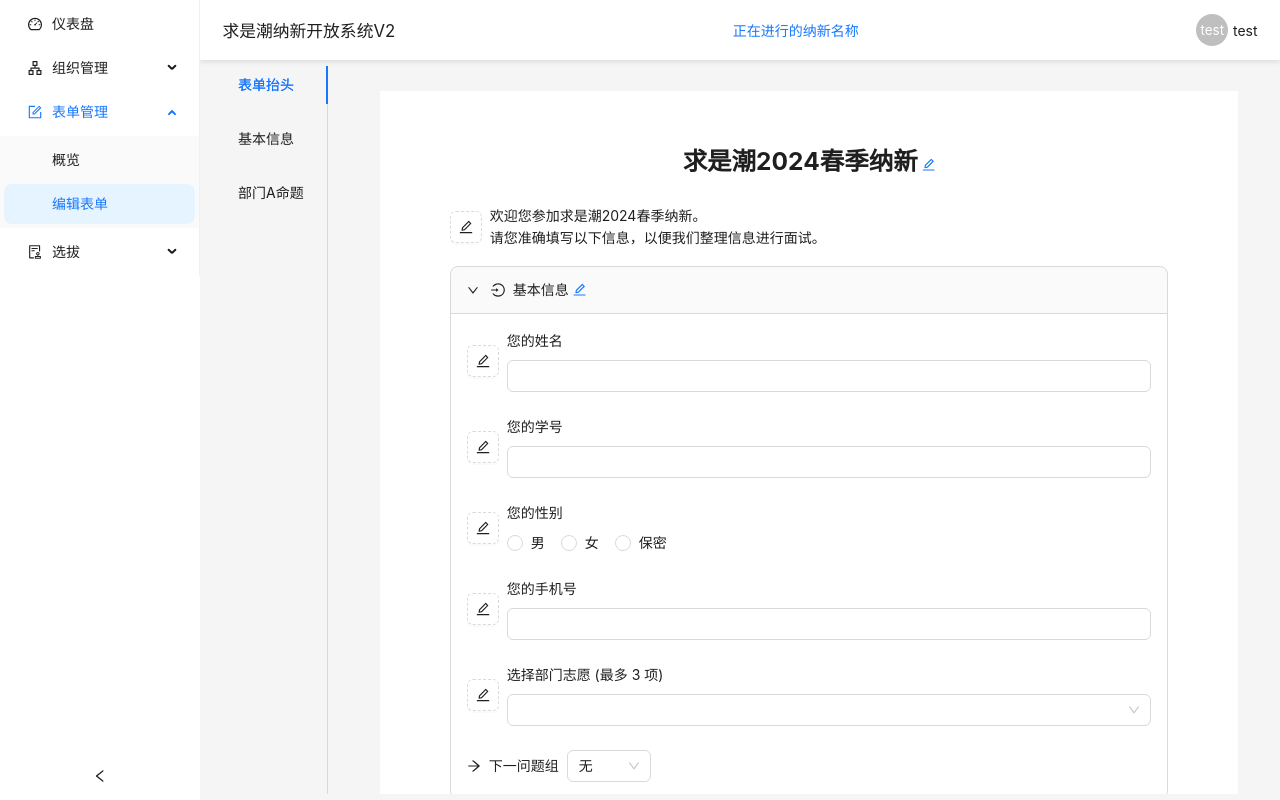
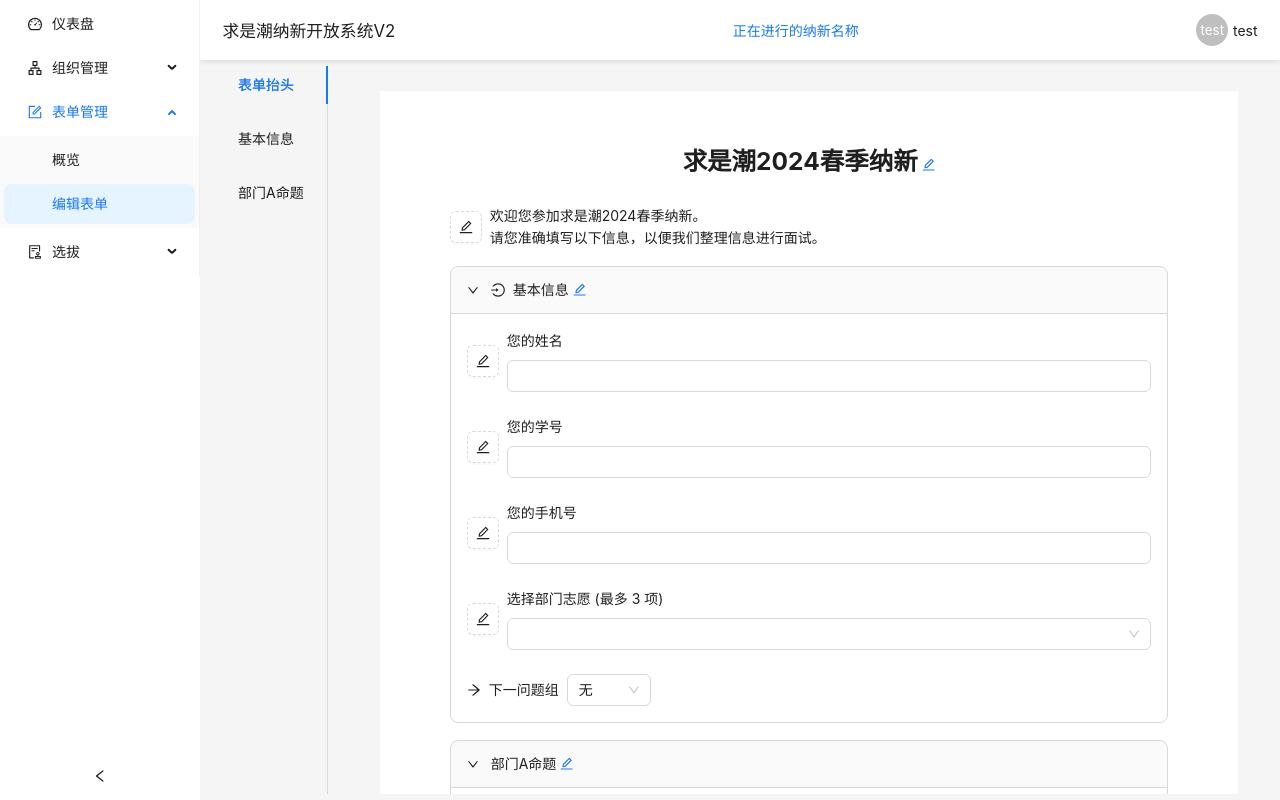
Before and after one commit to XmmShp/rop2-web, a React (Vite) app: page /console/form/edit in a window 1280 px wide. Built offline with nearby package versions, Linux system fonts and the light colour scheme.

Commit message:
Remove builtin question type gender

```diff
--- a/src/console/dash/Dash.tsx
+++ b/src/console/dash/Dash.tsx
@@ -9,7 +9,7 @@ export default function Dash() {
   if (hour <= 5 || hour >= 22) greeting = '夜深了';
   else if (hour <= 7) greeting = '早上好';
   else if (hour <= 11) greeting = '上午好';
-  else if (hour <= 13) greeting = '中文好';
+  else if (hour <= 13) greeting = '中午好';
   else if (hour <= 18) greeting = '下午好';
   else greeting = '晚上好';
   return (<Flex vertical gap='small'>
--- a/src/console/form/PreviewWithEditor.tsx
+++ b/src/console/form/PreviewWithEditor.tsx
@@ -30,9 +30,6 @@ export function QuestionEditor({ question, onChange, groups, thisGroup }:
         }, {
           label: '学号',
           value: 'zjuid'
-        }, {
-          label: '性别',
-          value: 'gender'
         }, {
           label: '手机号',
           value: 'phone'
--- a/src/mockData.ts
+++ b/src/mockData.ts
@@ -82,9 +82,6 @@ export const forms: Form[] = [{
       type: 'zjuid',
     }, {
       id: newId(),
-      type: 'gender',
-    }, {
-      id: newId(),
       type: 'phone',
     }, {
       id: newId(),
--- a/src/shared/FormQuestion.tsx
+++ b/src/shared/FormQuestion.tsx
@@ -21,17 +21,6 @@ export default function FormQuestion({ question }
               您的学号
             </Typography.Text>
             <Input minLength={6} maxLength={10} inputMode='numeric' type='number' required={!question.optional} />
-          </>);
-        case 'gender':
-          return (<>
-            <Typography.Text>
-              您的性别
-            </Typography.Text>
-            <Radio.Group>
-              <Radio value={0}>男</Radio>
-              <Radio value={1}>女</Radio>
-              <Radio value={101}>保密</Radio>
-            </Radio.Group>
           </>);
         case 'phone':
           return (<>
```
Also changed, not shown: src/api/models/form.ts (+4 -6 lines).
